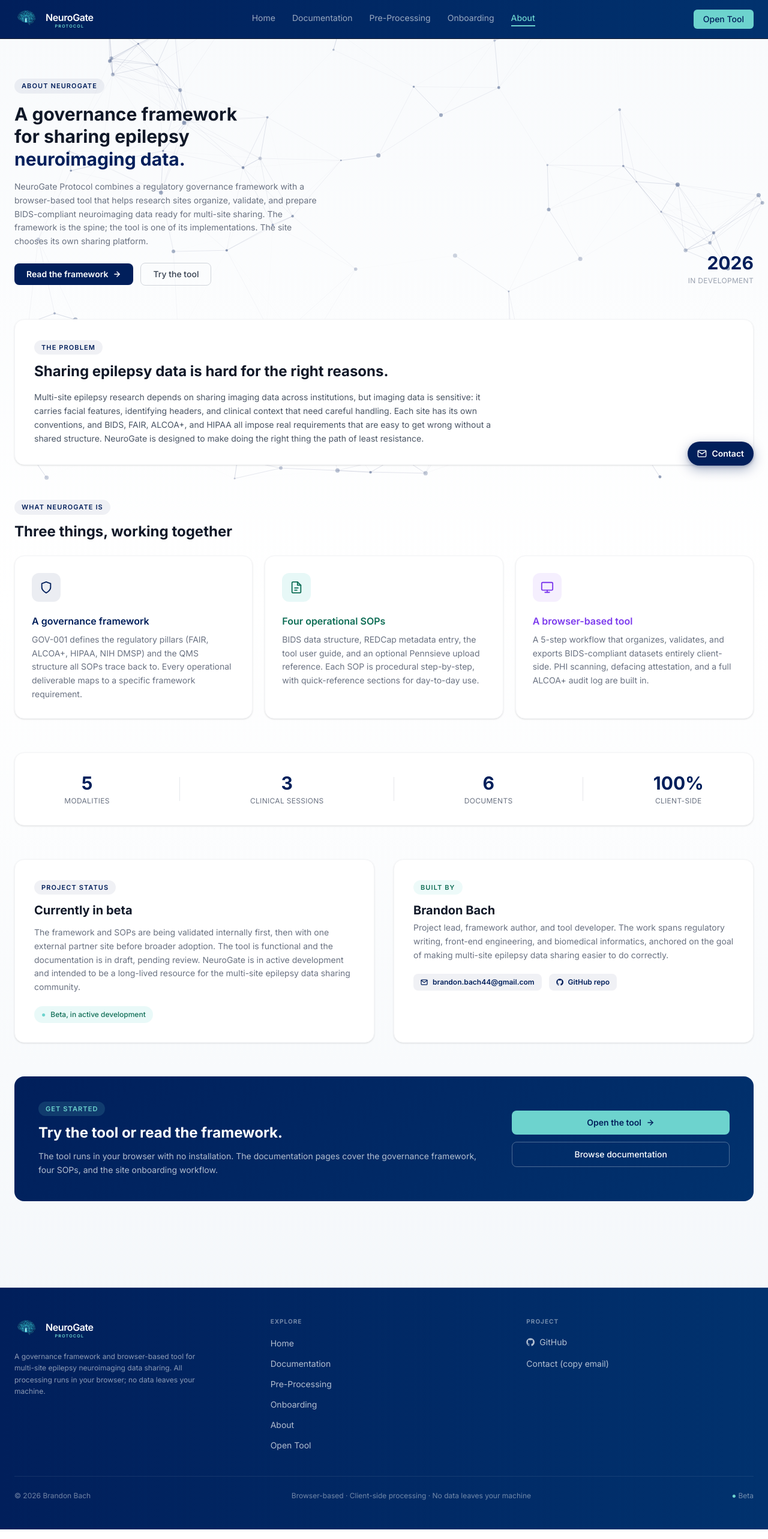
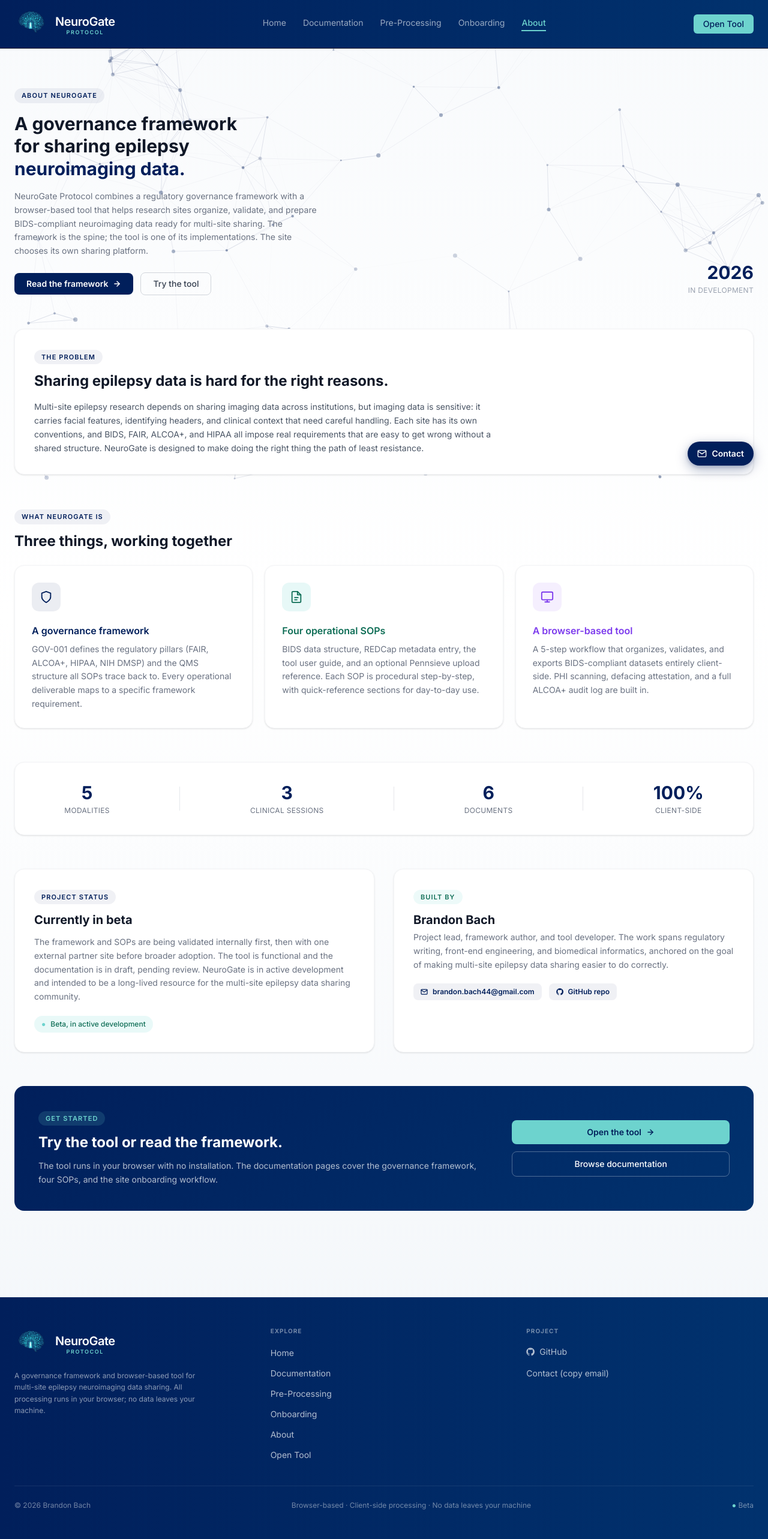
Before and after one commit to brandonbach44-sudo/Neurogate-Protocol, a React (Vite) app: page /about in a window 1280 px wide. Shown: the whole page at 60% size. Built offline with nearby package versions, Linux system fonts and the light colour scheme.

Commit message:
Bump logo and wordmark sizes for better brand prominence

```diff
--- a/src/components/Footer.tsx
+++ b/src/components/Footer.tsx
@@ -32,9 +32,9 @@
               <img
                 src="/logo.png"
                 alt="NeuroGate Protocol logo"
-                className="w-10 h-10 object-contain"
+                className="w-14 h-14 object-contain"
               />
-              <Wordmark size="sm" />
+              <Wordmark size="lg" />
             </Link>
             <p
               className="mt-4 text-xs leading-relaxed max-w-xs"
--- a/src/components/Navbar.tsx
+++ b/src/components/Navbar.tsx
@@ -24,9 +24,9 @@
           <img
             src="/logo.png"
             alt="NeuroGate Protocol logo"
-            className="w-10 h-10 object-contain"
+            className="w-14 h-14 object-contain"
           />
-          <Wordmark size="sm" />
+          <Wordmark size="lg" />
         </Link>
 
         {/* Center: Nav links (desktop only) */}
--- a/src/pages/ToolPage.tsx
+++ b/src/pages/ToolPage.tsx
@@ -223,7 +223,7 @@
             <img
               src="/logo.png"
               alt="NeuroGate Protocol logo"
-              className="w-12 h-12 object-contain group-hover:opacity-90 transition-opacity"
+              className="w-20 h-20 object-contain group-hover:opacity-90 transition-opacity"
             />
             <div>
               <Wordmark size="lg" />
```
